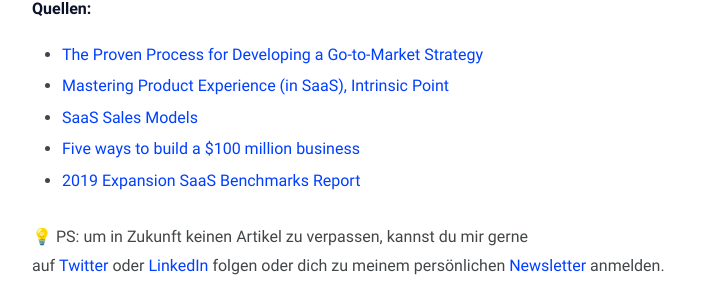
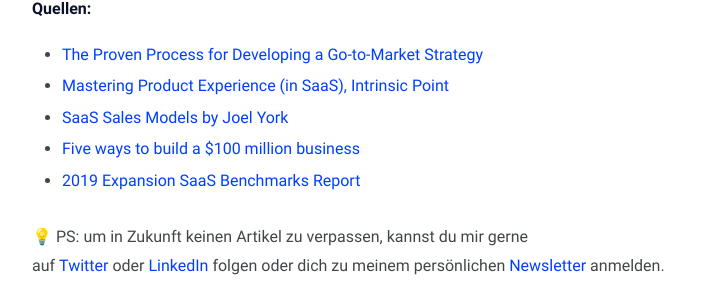
Before and after one commit to mariostnr/website, a Jekyll site: the page built from _posts/2021-05-14-saas-go-to-market-strategien.md, in a window 1280 px wide and 900 px high, scrolled down 4213 px. Shown: the part 269-570 px from the top of the window, without its empty margins (278-1001 px from the left). Built offline with Jekyll 4.4.1, drawn with Linux system fonts in a browser that asks for light colours.

Commit message:
Update Blog “2021-05-14-saas-go-to-market-strategien”

```diff
--- a/_posts/2021-05-14-saas-go-to-market-strategien.md
+++ b/_posts/2021-05-14-saas-go-to-market-strategien.md
@@ -56,7 +56,7 @@
 
 * [The Proven Process for Developing a Go-to-Market Strategy](https://blog.hubspot.com/sales/gtm-strategy)
 * [Mastering Product Experience (in SaaS), Intrinsic Point](https://intrinsicpoint.com/mastering-product-experience-in-saas/home)
-* [SaaS Sales Models](http://chaotic-flow.com/media/saas-sales-models.pdf)
+* [SaaS Sales Models by Joel York](http://chaotic-flow.com/media/saas-sales-models.pdf)
 * [Five ways to build a $100 million business](https://christophjanz.blogspot.com/2014/10/five-ways-to-build-100-million-business.html)
 * [2019 Expansion SaaS Benchmarks Report](https://openviewpartners.com/expansion-saas-benchmarks)
 
```
